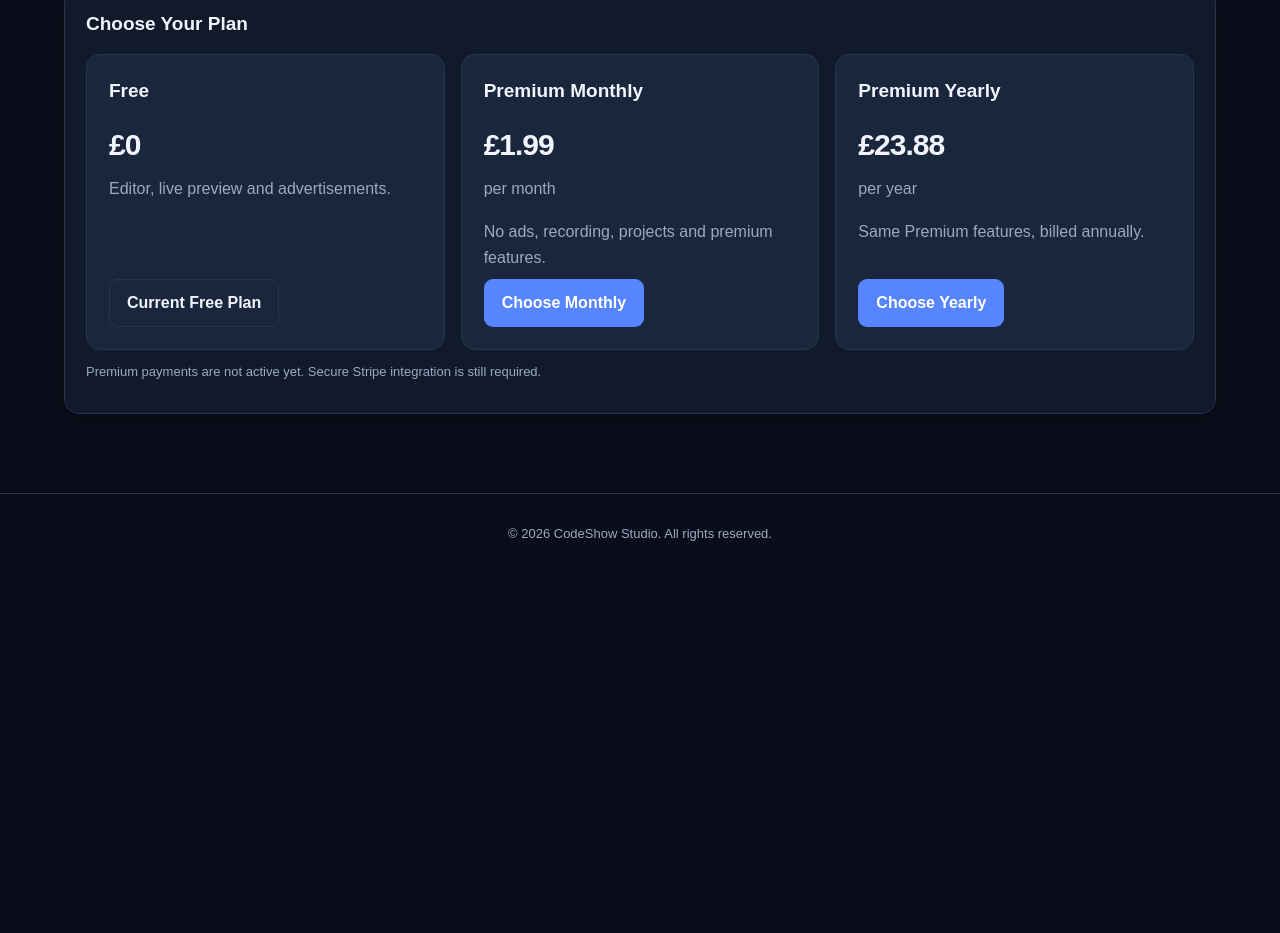
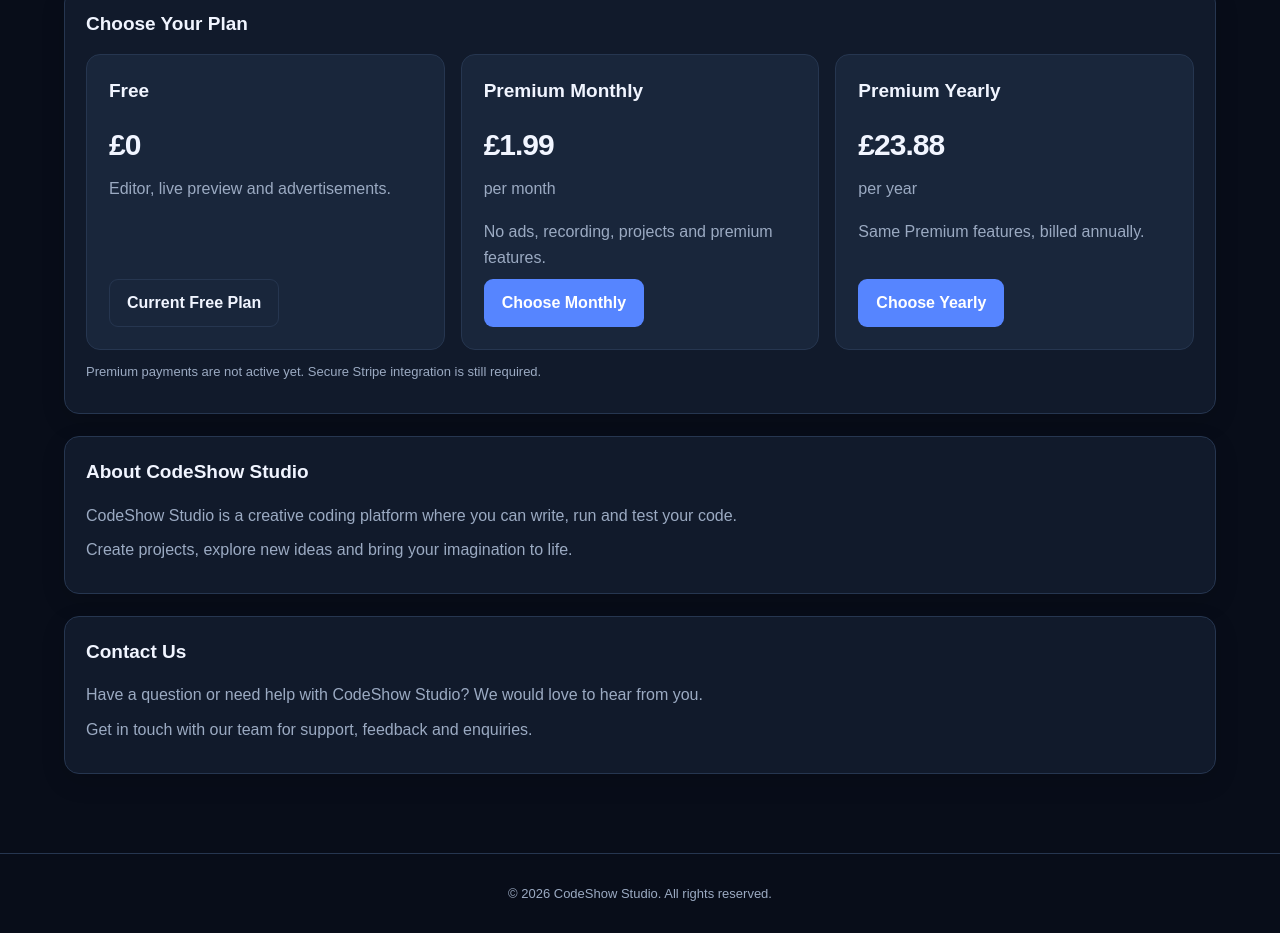
Before and after one commit to Abdishakur111/codeshow-studio, a website: page index.html in a window 1280 px wide. Shown: the part 1761-2694 px from the top of the page. Before the commit the page ends 2335 px from the top, so only its background shows below. Drawn offline with nearby package versions, Linux system fonts and the light colour scheme.

Commit message:
Add About and Contact sections to index.html

```diff
--- a/index.html
+++ b/index.html
@@ -684,6 +684,32 @@ button {
     </div>
     <p id="premiumMessage" class="status">Premium payments are not active yet. Secure Stripe integration is still required.</p>
   </section>
+
+<section class="panel" id="about">
+  <h2>About CodeShow Studio</h2>
+  <p>
+    CodeShow Studio is a creative coding platform
+    where you can write, run and test your code.
+  </p>
+  <p>
+    Create projects, explore new ideas and bring
+    your imagination to life.
+  </p>
+</section>
+
+<section class="panel" id="contact">
+  <h2>Contact Us</h2>
+  <p>
+    Have a question or need help with CodeShow Studio?
+    We would love to hear from you.
+  </p>
+
+  <p>
+    Get in touch with our team for support,
+    feedback and enquiries.
+  </p>
+</section>
+
 </main>
 
 <footer>© 2026 CodeShow Studio. All rights reserved.</footer>
```
